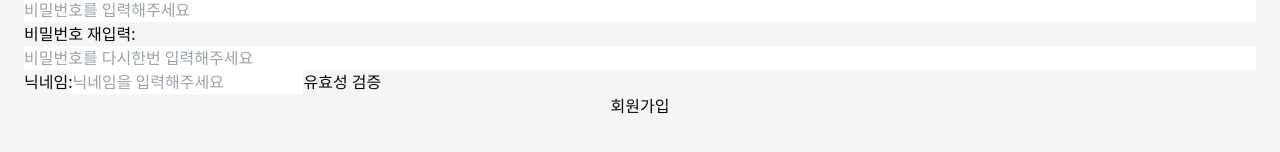
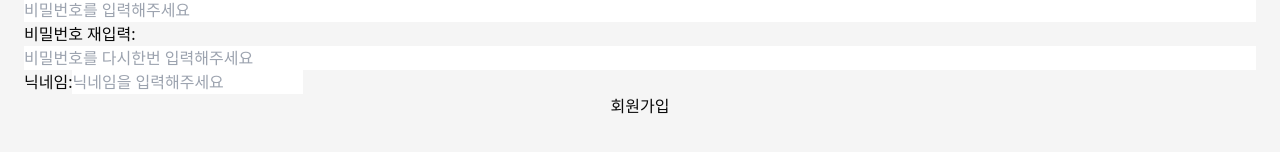
Before and after one commit to mangomaneya/HotPlaceInSeoul, a React (Vite) app: page /signup in a window 1280 px wide. Shown: the part 174-326 px from the top of the page. Built offline with nearby package versions, Linux system fonts and the light colour scheme; no server answers; a web font is replaced by a local one.

Commit message:
fix:#8 닉네임 검증버튼 삭제

```diff
--- a/src/components/sign-up/SignUpForm.jsx
+++ b/src/components/sign-up/SignUpForm.jsx
@@ -54,16 +54,8 @@ export default function SignUpForm() {
           value={signUpFormData.nickname}
           onChange={signUpChangeHandler}
         />
-        <button
-          type='button'
-          onClick={() => {
-            checkDuplicate('nickname');
-          }}
-        >
-          유효성 검증
-        </button>
+        {errorMessage.nickname}
       </div>
-      {errorMessage.nickname}
       <button type='submit'>회원가입</button>
     </form>
   );
```
